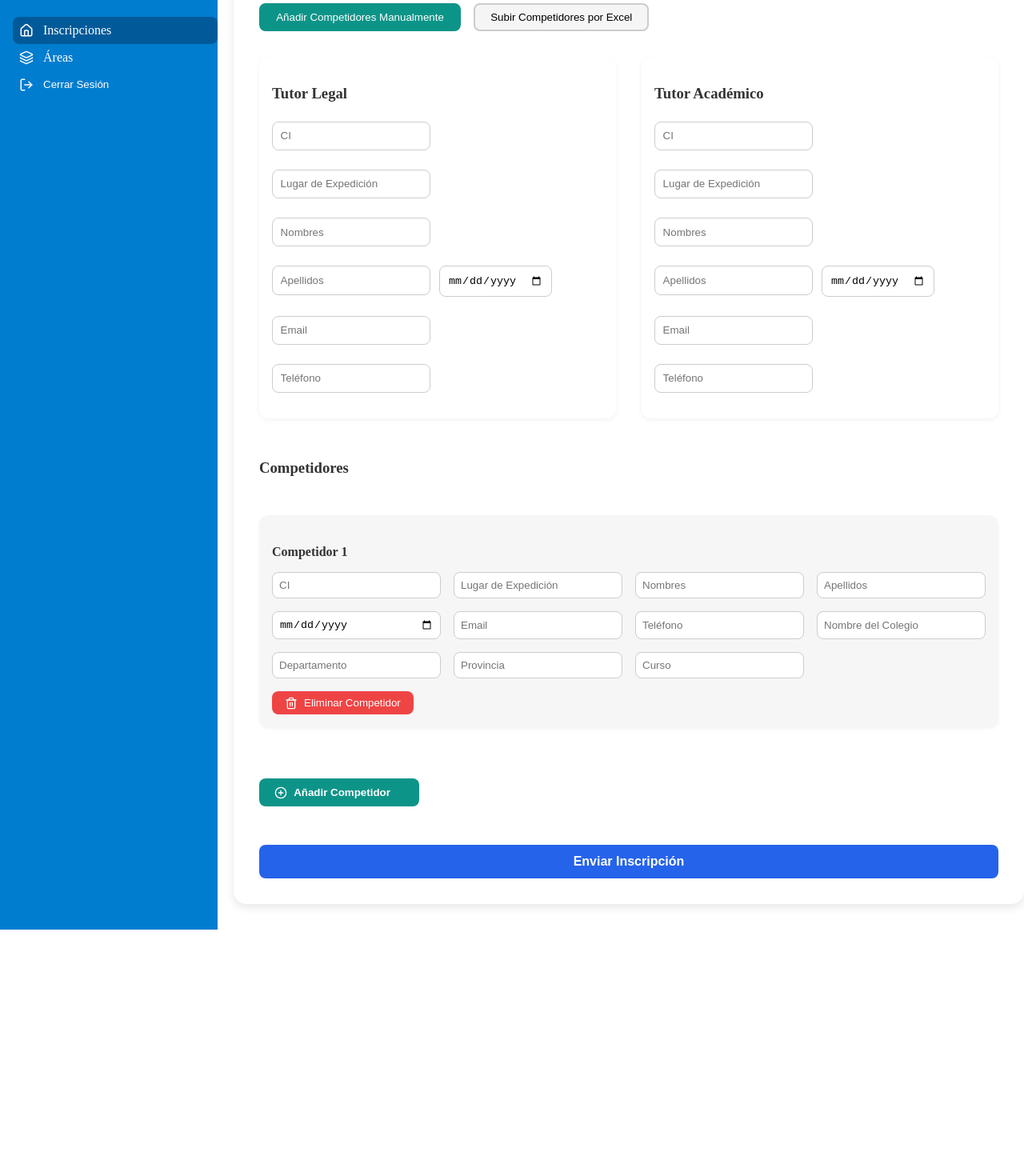
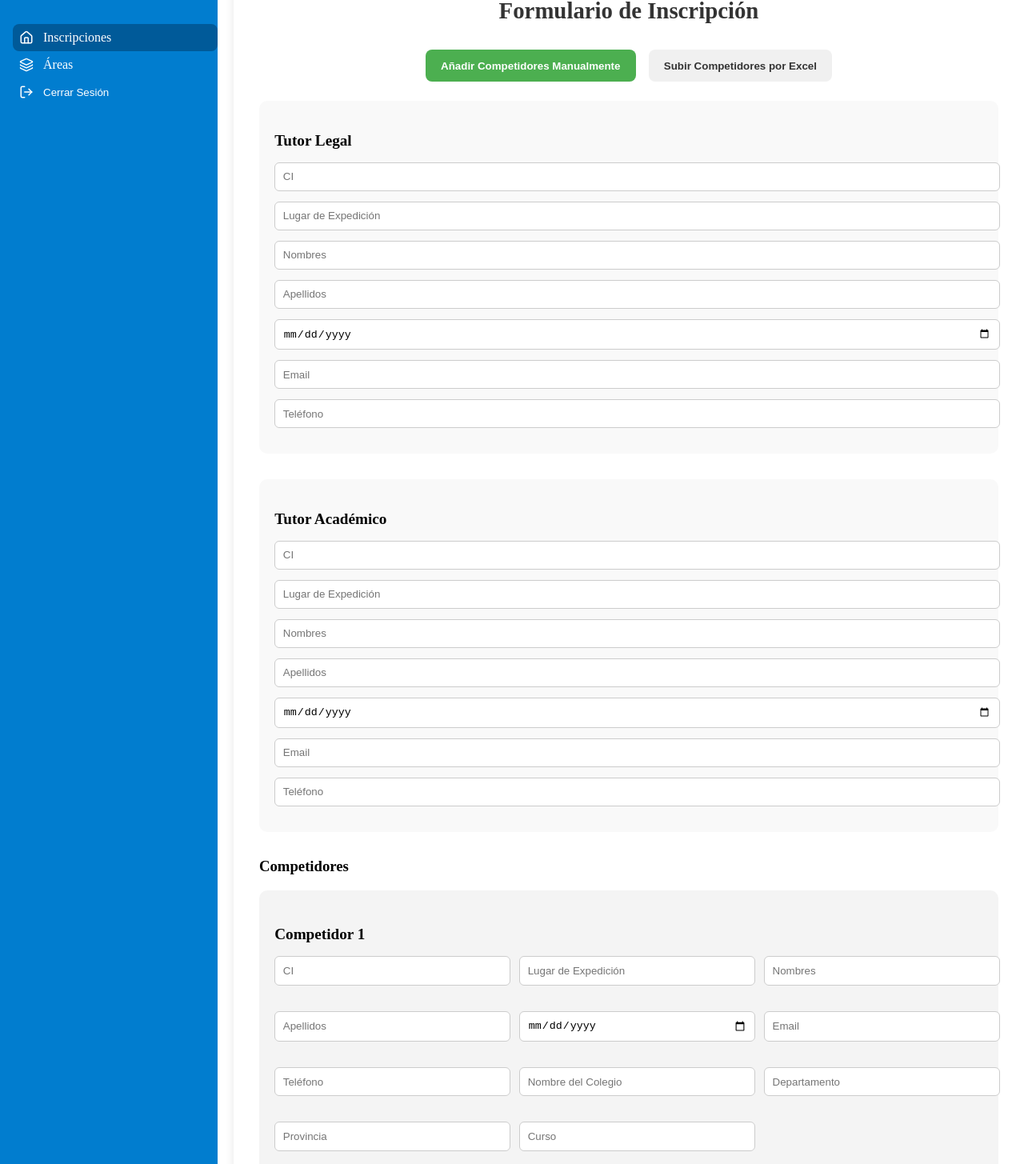
Before and after one commit to AMCuba05/ohsansi-front, a React (Vite) app: page /dashboard/inscripciones in a window 1280 px wide. Shown: the part 91-1546 px from the top of the page at 80% size. Before the commit the page ends 1253 px from the top, so only its background shows below. Built offline with nearby package versions, Linux system fonts and the light colour scheme; no server answers.

Commit message:
registration completed

```diff
--- a/src/pages/dashboard/register/index.jsx
+++ b/src/pages/dashboard/register/index.jsx
@@ -1,5 +1,5 @@
 // components/Pages/Inscripciones.jsx
-import React, { useState } from "react";
+import React, { useState, useEffect } from "react";
 import { useForm, useFieldArray } from "react-hook-form";
 import axios from "axios";
 import { Trash2, PlusCircle } from "lucide-react";
@@ -11,12 +11,15 @@ const Inscripciones = () => {
     const [modalSuccess, setModalSuccess] = useState(true);
     const [message, setMessage] = useState("");
     const [method, setMethod] = useState("manual");
+    const [areas, setAreas] = useState([]);
+    const [excelFile, setExcelFile] = useState(null);
 
     const {
         register,
         control,
         handleSubmit,
         setValue,
+        watch,
         formState: { errors },
     } = useForm({
         defaultValues: {
@@ -61,6 +64,28 @@ const Inscripciones = () => {
 
     const { fields, append, remove } = useFieldArray({ control, name: "competitors" });
 
+    useEffect(() => {
+        const fetchAreas = async () => {
+            try {
+                const response = await axios.get("https://willypaz.dev/projects/ohsansi-api/api/areas");
+                setAreas(response.data.areas);
+            } catch (error) {
+                console.error("Error al obtener las áreas:", error);
+            }
+        };
+        fetchAreas();
+    }, []);
+
+    const handleAreaSelect = (competitorIndex, areaId) => {
+        const current = watch(`competitors.${competitorIndex}.selected_areas`) || [];
+        const updated = current.includes(areaId)
+            ? current.filter((id) => id !== areaId)
+            : current.length < 2
+                ? [...current, areaId]
+                : current;
+        setValue(`competitors.${competitorIndex}.selected_areas`, updated);
+    };
+
     const onSubmit = async (data) => {
         try {
             await axios.post(
@@ -77,32 +102,20 @@ const Inscripciones = () => {
         }
     };
 
-    const handleFileUpload = async (e) => {
+    const handleExcelChange = (e) => {
         const file = e.target.files[0];
-        if (file) {
+        setExcelFile(file);
+    };
+
+    const handleExcelSubmit = async () => {
+        if (!excelFile) return;
         const reader = new FileReader();
         reader.onloadend = async () => {
             const base64 = reader.result.split(",")[1];
             const data = {
                 excel: base64,
-                    legal_tutor: {
-                        ci: "",
-                        ci_expedition: "",
-                        names: "",
-                        last_names: "",
-                        birthdate: "",
-                        email: "",
-                        phone_number: "",
-                    },
-                    academic_tutor: {
-                        ci: "",
-                        ci_expedition: "",
-                        names: "",
-                        last_names: "",
-                        birthdate: "",
-                        email: "",
-                        phone_number: "",
-                    },
+                legal_tutor: watch("legal_tutor"),
+                academic_tutor: watch("academic_tutor"),
             };
             try {
                 await axios.post(
@@ -118,8 +131,7 @@ const Inscripciones = () => {
                 setShowModal(true);
             }
         };
-            reader.readAsDataURL(file);
-        }
+        reader.readAsDataURL(excelFile);
     };
 
     return (
@@ -169,7 +181,9 @@ const Inscripciones = () => {
                 {method === "manual" && (
                     <>
                         <h3>Competidores</h3>
-                        {fields.map((field, index) => (
+                        {fields.map((field, index) => {
+                            const selected = watch(`competitors.${index}.selected_areas`) || [];
+                            return (
                                 <div key={field.id} className="competidor-card">
                                     <h4>Competidor {index + 1}</h4>
                                     <div className="competidor-grid">
@@ -186,6 +200,22 @@ const Inscripciones = () => {
                                         <input {...register(`competitors.${index}.school_data.course`)} placeholder="Curso" />
                                     </div>
 
+                                    <div className="areas-selector">
+                                        <p>Selecciona 1 o 2 áreas:</p>
+                                        <div className="area-list">
+                                            {areas.map((area) => (
+                                                <label key={area.id} className={`area-option ${selected.includes(area.id) ? "selected" : ""}`}>
+                                                    <input
+                                                        type="checkbox"
+                                                        checked={selected.includes(area.id)}
+                                                        onChange={() => handleAreaSelect(index, area.id)}
+                                                    />
+                                                    {area.name}
+                                                </label>
+                                            ))}
+                                        </div>
+                                    </div>
+
                                     <button
                                         type="button"
                                         className="delete-btn"
@@ -194,7 +224,8 @@ const Inscripciones = () => {
                                         <Trash2 size={16} /> Eliminar Competidor
                                     </button>
                                 </div>
-                        ))}
+                            );
+                        })}
 
                         <button
                             type="button"
@@ -226,7 +257,15 @@ const Inscripciones = () => {
                 {method === "excel" && (
                     <div className="excel-upload">
                         <h3>Sube el archivo Excel</h3>
-                        <input type="file" accept=".xlsx,.xls" onChange={handleFileUpload} />
+                        <input type="file" accept=".xlsx,.xls" onChange={handleExcelChange} />
+                        <button
+                            type="button"
+                            className="submit-btn"
+                            onClick={handleExcelSubmit}
+                            disabled={!excelFile}
+                        >
+                            Enviar Excel
+                        </button>
                     </div>
                 )}
 
--- a/src/pages/dashboard/register/index.scss
+++ b/src/pages/dashboard/register/index.scss
@@ -1,150 +1,211 @@
+// styles/Inscripciones.scss
 
 .inscripciones-container {
+  max-width: 1100px;
+  margin: 2rem auto;
   padding: 2rem;
   background-color: #fff;
-  border-radius: 16px;
-  box-shadow: 0 4px 12px rgba(0, 0, 0, 0.1);
+  border-radius: 12px;
+  box-shadow: 0 2px 12px rgba(0, 0, 0, 0.1);
+
+  h2 {
+    text-align: center;
+    margin-bottom: 2rem;
+    font-size: 1.8rem;
+    color: #333;
   }
-
-h2, h3, h4 {
-  margin-bottom: 1rem;
-  font-weight: 600;
-  color: #333;
 }
 
 .selector-metodo {
   display: flex;
+  justify-content: center;
+  margin-bottom: 1.5rem;
   gap: 1rem;
-  margin-bottom: 2rem;
 
   .metodo-btn {
-    padding: 0.5rem 1.2rem;
-    border: 2px solid #ccc;
-    background-color: #f5f5f5;
+    padding: 0.8rem 1.2rem;
+    border: none;
     border-radius: 8px;
+    background-color: #f0f0f0;
+    color: #333;
+    font-weight: 600;
     cursor: pointer;
-    font-weight: 500;
     transition: all 0.3s ease;
 
     &.active {
-      background-color: #0d9488;
+      background-color: #4caf50;
       color: white;
-      border-color: #0d9488;
     }
 
     &:hover {
-      background-color: #0d9488;
-      color: white;
+      background-color: #dcdcdc;
+    }
+  }
+}
+
+.tutores-wrapper {
+  display: flex;
+  flex-wrap: wrap;
+  gap: 2rem;
+  margin-bottom: 2rem;
+
+  .tutor-block {
+    flex: 1 1 48%;
+    background-color: #f9f9f9;
+    padding: 1.2rem;
+    border-radius: 10px;
+
+    h3 {
+      margin-bottom: 1rem;
+      font-size: 1.2rem;
+    }
+
+    input {
+      width: 100%;
+      padding: 0.6rem;
+      margin-bottom: 0.8rem;
+      border-radius: 6px;
+      border: 1px solid #ccc;
     }
   }
 }
 
 .formulario {
-  display: flex;
-  flex-direction: column;
-  gap: 2rem;
-}
-
-.tutores-wrapper {
-  display: grid;
-  grid-template-columns: 1fr 1fr;
-  gap: 2rem;
-
-  .tutor-block {
-    padding: 1rem;
-    border-radius: 12px;
-    box-shadow: 0 2px 6px rgba(0, 0, 0, 0.05);
-
-    input {
-      margin-top: 0.5rem;
-      margin-bottom: 1rem;
-      margin-right: 0.7rem;
-      padding: 0.6rem;
-      border: 1px solid #ccc;
-      border-radius: 8px;
-    }
-  }
-}
-
   .competidor-card {
-  background-color: #f6f6f6;
-  padding: 1rem;
-  border-radius: 12px;
-  margin-bottom: 1rem;
-  box-shadow: 0 2px 4px rgba(0, 0, 0, 0.05);
+    background-color: #f4f4f4;
+    padding: 1.2rem;
+    margin-bottom: 1.5rem;
+    border-radius: 10px;
 
     h4 {
       margin-bottom: 1rem;
+      font-size: 1.2rem;
     }
 
     .competidor-grid {
       display: grid;
       grid-template-columns: repeat(auto-fit, minmax(200px, 1fr));
-    gap: 1rem;
+      gap: 2rem;
 
       input {
+        width: 100%;
+        padding: 0.6rem;
+        border-radius: 6px;
+        border: 1px solid #ccc;
+      }
+    }
+
+    .areas-selector {
+      margin-top: 1rem;
+
+      p {
+        margin-bottom: 0.5rem;
+        font-weight: 600;
+      }
+
+      .area-list {
+        display: grid;
+        grid-template-columns: repeat(auto-fit, minmax(220px, 1fr));
+        gap: 0.5rem;
+
+        .area-option {
           padding: 0.5rem;
-      border: 1px solid #ccc;
-      border-radius: 8px;
+          background-color: #eaeaea;
+          border-radius: 6px;
+          display: flex;
+          align-items: center;
+          gap: 0.5rem;
+          cursor: pointer;
+
+          &.selected {
+            background-color: #c8e6c9;
+          }
+
+          input {
+            transform: scale(1.2);
+          }
+        }
       }
     }
 
     .delete-btn {
       margin-top: 1rem;
-    padding: 0.4rem 1rem;
-    background-color: #ef4444;
+      padding: 0.5rem 1rem;
+      background-color: #e53935;
       color: white;
       border: none;
-    border-radius: 8px;
+      border-radius: 6px;
       cursor: pointer;
       display: flex;
       align-items: center;
       gap: 0.5rem;
 
       &:hover {
-      background-color: #dc2626;
+        background-color: #d32f2f;
       }
     }
   }
 
   .add-btn {
-  width: 200px;
-  padding: 0.6rem 1.2rem;
-  background-color: #0d9488;
+    background-color: #2196f3;
     color: white;
+    padding: 0.7rem 1.2rem;
+    border-radius: 8px;
+    font-weight: bold;
     border: none;
-  border-radius: 8px;
     cursor: pointer;
-  font-weight: bold;
     display: flex;
     align-items: center;
     gap: 0.5rem;
-  margin-top: 1rem;
+    margin-bottom: 2rem;
 
     &:hover {
-    background-color: #22c55e;
+      background-color: #1976d2;
+    }
+  }
+
+  .submit-btn {
+    display: block;
+    margin: 0 auto;
+    background-color: #4caf50;
+    color: white;
+    padding: 0.8rem 2rem;
+    font-size: 1rem;
+    border: none;
+    border-radius: 8px;
+    font-weight: bold;
+    cursor: pointer;
+    transition: background 0.3s ease;
+
+    &:hover {
+      background-color: #388e3c;
+    }
+
+    &:disabled {
+      background-color: #9e9e9e;
+      cursor: not-allowed;
+    }
   }
 }
 
 .excel-upload {
+  background-color: #f4f4f4;
+  padding: 1.5rem;
+  border-radius: 10px;
+  margin-bottom: 2rem;
+
   input[type="file"] {
-    padding: 0.5rem;
-    margin-top: 0.5rem;
+    margin-bottom: 1rem;
   }
 }
 
-.submit-btn {
-  padding: 0.75rem 1.5rem;
-  background-color: #2563eb;
-  color: white;
-  border: none;
-  border-radius: 8px;
-  font-size: 1rem;
-  font-weight: bold;
-  cursor: pointer;
-  margin-top: 1rem;
+// Responsive tweaks
+@media (max-width: 768px) {
+  .tutores-wrapper {
+    flex-direction: column;
 
-  &:hover {
-    background-color: #1e40af;
+    .tutor-block {
+      flex: 1 1 100%;
     }
   }
+}
```
Lines whose indentation alone changed are shown as unchanged.
